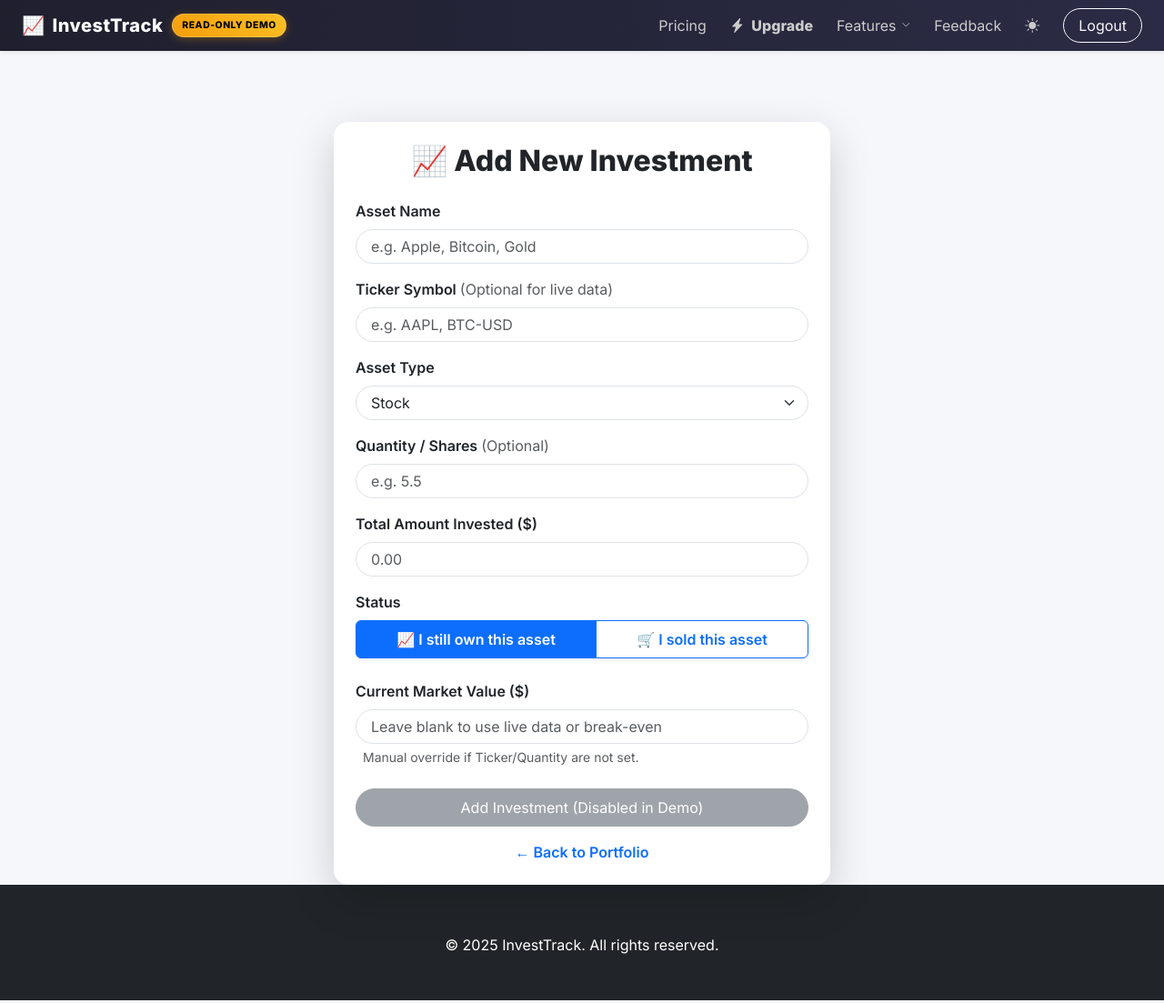
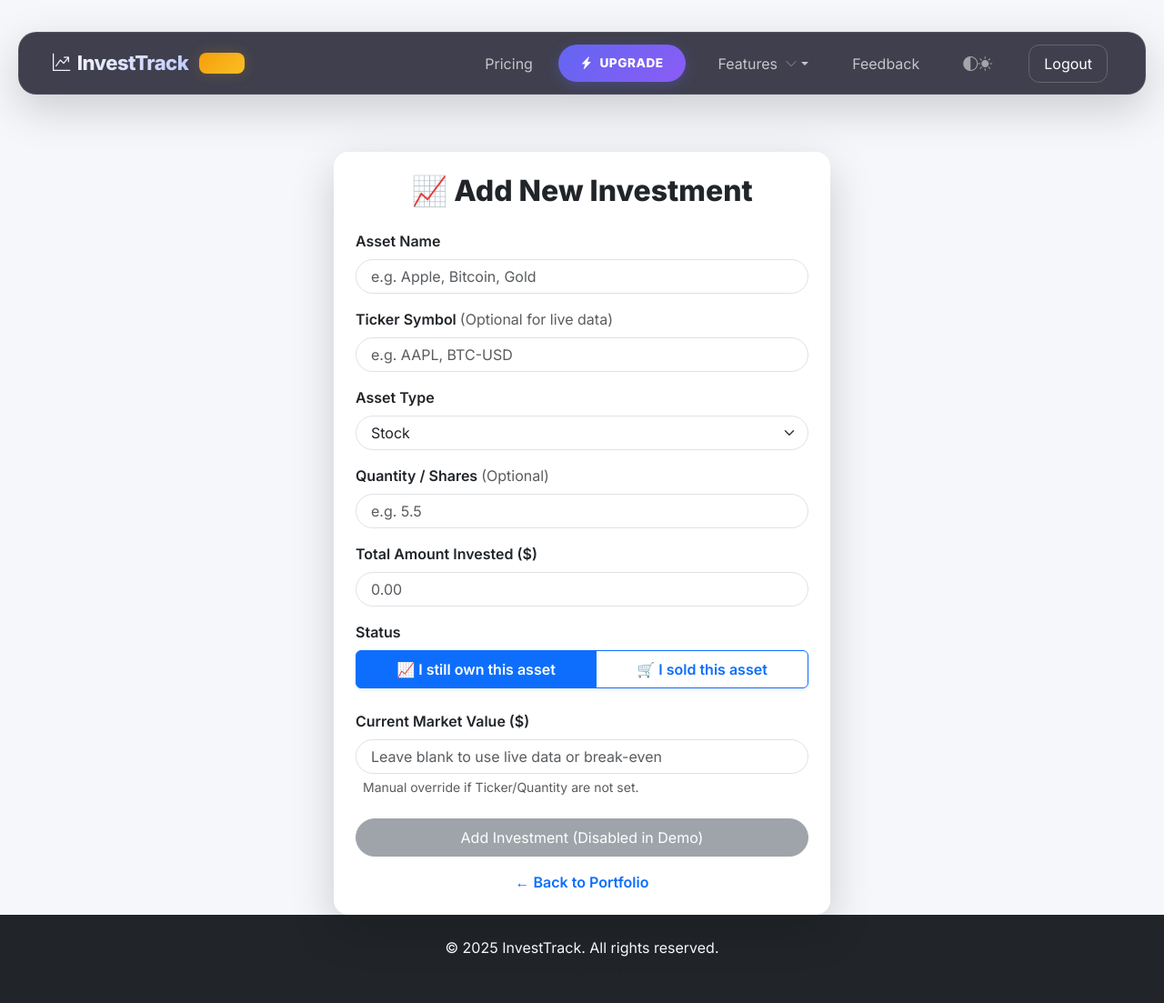
Before and after one commit to naylahabdalla/InvestTrack, a Flask app: page /add in a window 1280 px wide. Shown: the whole page at 91% size. Run offline with Flask 3, Linux system fonts and the light colour scheme; a user stored in the database is signed in.

Commit message:
style: elevate navbar to premium floating glassmorphism design

```diff
--- a/templates/base.html
+++ b/templates/base.html
@@ -36,87 +36,132 @@
             background-color: #0f172a;
         }
 
-        /* Navbar */
+        /* Navbar Redesign: Floating Glassmorphism */
         .navbar {
-            background: linear-gradient(90deg, #1f1f2e, #2b2b45);
+            background: rgba(31, 31, 46, 0.85);
+            backdrop-filter: blur(15px) saturate(160%);
+            -webkit-backdrop-filter: blur(15px) saturate(160%);
+            border: 1px solid rgba(255, 255, 255, 0.1);
+            border-radius: 20px;
+            margin: 15px 20px;
+            padding: 12px 25px;
+            box-shadow: 0 10px 30px rgba(0, 0, 0, 0.2);
+            transition: all 0.4s cubic-bezier(0.165, 0.84, 0.44, 1);
+            position: sticky;
+            top: 15px;
+            z-index: 1030;
+        }
+
+        .navbar.scrolled {
+            margin: 10px 15px;
+            padding: 10px 20px;
+            background: rgba(22, 22, 33, 0.95);
+            box-shadow: 0 15px 40px rgba(0, 0, 0, 0.3);
+        }
+
+        .navbar-brand {
+            font-size: 22px;
+            letter-spacing: -0.5px;
+            font-weight: 800;
+            background: linear-gradient(135deg, #fff 0%, #a5b4fc 100%);
+            -webkit-background-clip: text;
+            -webkit-text-fill-color: transparent;
         }
 
         .nav-link {
-            color: #ccc !important;
-            margin-right: 10px;
-            transition: 0.3s;
+            font-weight: 500;
+            color: rgba(255, 255, 255, 0.7) !important;
+            padding: 8px 16px !important;
+            border-radius: 12px;
+            margin: 0 4px;
+            transition: all 0.3s ease;
         }
 
         .nav-link:hover {
             color: #fff !important;
+            background: rgba(255, 255, 255, 0.08);
             transform: translateY(-1px);
         }
 
-        .navbar-brand {
-            font-size: 20px;
+        .nav-link.active {
+            color: #fff !important;
+            background: rgba(99, 102, 241, 0.15);
+        }
+
+        .upgrade-btn {
+            background: linear-gradient(135deg, #6366f1 0%, #8b5cf6 100%);
+            border: none;
+            color: white !important;
+            font-weight: 700;
+            padding: 10px 24px !important;
+            box-shadow: 0 4px 15px rgba(99, 102, 241, 0.3);
+            transition: all 0.3s ease;
+            text-transform: uppercase;
+            font-size: 0.85rem;
             letter-spacing: 0.5px;
         }
 
-        .btn-outline-light {
-            border-radius: 20px;
+        .upgrade-btn:hover {
+            transform: scale(1.05);
+            box-shadow: 0 6px 20px rgba(99, 102, 241, 0.4);
+            filter: brightness(1.1);
         }
 
-        /* Page spacing */
-        .container {
-            margin-top: 30px;
+        .logout-btn {
+            border: 1px solid rgba(255, 255, 255, 0.2);
+            color: #fff !important;
+            border-radius: 12px;
+            transition: all 0.3s ease;
+        }
+
+        .logout-btn:hover {
+            background: rgba(255, 255, 255, 0.1);
+            border-color: #fff;
+        }
+
+        .dropdown-menu {
+            background: rgba(31, 31, 46, 0.95);
+            backdrop-filter: blur(20px);
+            border: 1px solid rgba(255, 255, 255, 0.1);
+            border-radius: 16px;
+            padding: 12px;
+            margin-top: 15px !important;
+            box-shadow: 0 20px 50px rgba(0, 0, 0, 0.4);
+            animation: slideDown 0.3s ease;
+        }
+
+        @keyframes slideDown {
+            from { opacity: 0; transform: translateY(-10px); }
+            to { opacity: 1; transform: translateY(0); }
+        }
+
+        .dropdown-item {
+            color: rgba(255, 255, 255, 0.7) !important;
+            border-radius: 10px;
+            padding: 10px 15px;
+            font-weight: 500;
+        }
+
+        .dropdown-item:hover {
+            background: rgba(99, 102, 241, 0.1);
+            color: #fff !important;
+            padding-left: 20px;
         }
 
         .demo-badge {
-            background: linear-gradient(45deg, #f59e0b, #fbbf24);
+            background: linear-gradient(135deg, #f59e0b 0%, #fbbf24 100%);
             color: #000;
             font-size: 0.65rem;
             font-weight: 800;
             padding: 4px 10px;
-            border-radius: 20px;
-            letter-spacing: 0.05em;
-            box-shadow: 0 2px 10px rgba(245, 158, 11, 0.3);
-            text-transform: uppercase;
-            border: 1px solid rgba(255, 255, 255, 0.2);
-            margin-left: 10px;
-            display: inline-block;
-            vertical-align: middle;
+            border-radius: 8px;
+            margin-left: 12px;
+            box-shadow: 0 0 15px rgba(245, 158, 11, 0.2);
         }
 
-        /* Dropdown Custom Arrow */
-        .dropdown-toggle::after {
-            display: none;
-            /* Hide default Bootstrap caret */
-        }
-
-        .nav-dropdown-arrow {
-            font-size: 0.6rem;
-            margin-left: 6px;
-            transition: transform 0.3s ease;
-            display: inline-block;
-        }
-
-        .dropdown.show .nav-dropdown-arrow {
-            transform: rotate(180deg);
-        }
-
-        .dropdown-menu {
-            background: #1f1f2e;
-            border: 1px solid rgba(255, 255, 255, 0.1);
-            border-radius: 12px;
-            padding: 10px 0;
-            margin-top: 10px !important;
-        }
-
-        .dropdown-item {
-            color: #ccc !important;
-            padding: 8px 20px;
-            transition: all 0.2s;
-        }
-
-        .dropdown-item:hover {
-            background: rgba(255, 255, 255, 0.05);
-            color: #fff !important;
-            padding-left: 24px;
+        body {
+            font-family: 'Inter', sans-serif;
+            padding-top: 20px; /* Space for the floating navbar */
         }
     </style>
 
@@ -124,78 +169,75 @@
 
 <body>
 
-    <!-- ✅ NAVBAR -->
-    <nav class="navbar navbar-expand-lg navbar-dark shadow-sm px-4">
-
+    <!-- ✅ PREMIUM NAVBAR -->
+    <nav class="navbar navbar-expand-lg navbar-dark shadow-lg">
+        <div class="container-fluid">
             <!-- Logo -->
-        <a class="navbar-brand fw-bold d-flex align-items-center" href="/dashboard">
-            <span style="font-size:20px; margin-right:8px;">📈</span>
-            InvestTrack
+            <a class="navbar-brand d-flex align-items-center" href="/dashboard">
+                <i class="bi bi-graph-up-arrow me-2" style="font-size: 1.2rem; color: #a5b4fc;"></i>
+                <span>InvestTrack</span>
                 {% if session.get('is_demo') %}
-            <span class="demo-badge">Read-Only Demo</span>
+                <span class="demo-badge">DEMO</span>
                 {% endif %}
             </a>
 
             <!-- Mobile toggle -->
-        <button class="navbar-toggler" type="button" data-bs-toggle="collapse" data-bs-target="#navbarNav">
-            <span class="navbar-toggler-icon"></span>
+            <button class="navbar-toggler border-0 shadow-none" type="button" data-bs-toggle="collapse" data-bs-target="#navbarNav">
+                <i class="bi bi-list fs-1"></i>
             </button>
 
             <!-- Links -->
             <div class="collapse navbar-collapse" id="navbarNav">
-
                 <ul class="navbar-nav ms-auto align-items-center">
-
                     <li class="nav-item">
                         <a class="nav-link" href="/#pricing">Pricing</a>
                     </li>
+
                     {% if user %}
                     <li class="nav-item">
-                    <a class="nav-link fw-bold text-primary" href="/upgrade"><i
-                            class="bi bi-lightning-charge-fill me-1"></i> Upgrade</a>
+                        <a class="nav-link upgrade-btn mx-2 rounded-pill" href="/upgrade">
+                            <i class="bi bi-lightning-charge-fill me-1"></i> Upgrade
+                        </a>
                     </li>
-                <li class="nav-item dropdown">
+                    <li class="nav-item dropdown px-2">
                         <a class="nav-link dropdown-toggle d-flex align-items-center" href="#" id="featuresDropdown"
                             role="button" data-bs-toggle="dropdown" aria-expanded="false">
-                        Features <i class="bi bi-chevron-down nav-dropdown-arrow"></i>
+                            Features <i class="bi bi-chevron-down ms-2 opacity-50 small"></i>
                         </a>
-                    <ul class="dropdown-menu dropdown-menu-end shadow-lg" aria-labelledby="featuresDropdown">
-                        <li><a class="dropdown-item" href="/dashboard">Overview</a></li>
-                        <li><a class="dropdown-item" href="/portfolio">Portfolio</a></li>
-                        <li><a class="dropdown-item" href="/analytics">Analytics</a></li>
-                        <li><a class="dropdown-item" href="/currency">Currency</a></li>
-                        <li><a class="dropdown-item" href="/learn">Learn</a></li>
+                        <ul class="dropdown-menu dropdown-menu-end" aria-labelledby="featuresDropdown">
+                            <li><a class="dropdown-item" href="/dashboard"><i class="bi bi-grid-fill me-2 opacity-75"></i> Overview</a></li>
+                            <li><a class="dropdown-item" href="/portfolio"><i class="bi bi-wallet2 me-2 opacity-75"></i> Portfolio</a></li>
+                            <li><a class="dropdown-item" href="/analytics"><i class="bi bi-pie-chart-fill me-2 opacity-75"></i> Analytics</a></li>
+                            <li><a class="dropdown-item" href="/currency"><i class="bi bi-currency-exchange me-2 opacity-75"></i> Currency</a></li>
+                            <li><a class="dropdown-item" href="/learn"><i class="bi bi-book-half me-2 opacity-75"></i> Learn</a></li>
                         </ul>
                     </li>
-
                     <li class="nav-item">
                         <a class="nav-link" href="/feedback">Feedback</a>
                     </li>
                     {% endif %}
 
                     <!-- Theme Toggle -->
-                <li class="nav-item ms-2">
-                    <button class="btn btn-link nav-link px-0 text-white" id="bd-theme" type="button"
-                        aria-expanded="false" data-bs-toggle="dropdown" data-bs-display="static"
-                        aria-label="Toggle theme (auto)">
-                        <span class="theme-icon-active" id="theme-icon"><i class="bi bi-circle-half"></i></span>
+                    <li class="nav-item ms-lg-2">
+                        <button class="btn nav-link px-2 text-white opacity-75 hover-opacity-100" id="bd-theme" type="button">
+                            <i class="bi bi-circle-half" id="theme-icon"></i>
                         </button>
                     </li>
 
-                <!-- Logout Button -->
-                <li class="nav-item ms-3">
+                    <!-- Access Buttons -->
+                    <li class="nav-item ms-lg-3 mt-3 mt-lg-0">
                         {% if user %}
-                    <a href="/logout" class="btn btn-outline-light rounded-pill px-3">Logout</a>
+                        <a href="/logout" class="nav-link logout-btn px-4 text-center">Logout</a>
                         {% else %}
-                    <a href="/login" class="btn btn-outline-light rounded-pill px-3 me-2">Login</a>
-                    <a href="/signup" class="btn btn-light rounded-pill px-3">Signup</a>
+                        <div class="d-flex flex-column flex-lg-row gap-2">
+                            <a href="/login" class="nav-link opacity-75 hover-opacity-100 px-4 text-center">Login</a>
+                            <a href="/signup" class="btn btn-light rounded-pill px-4 fw-bold">Signup</a>
+                        </div>
                         {% endif %}
                     </li>
-
                 </ul>
-
             </div>
-
+        </div>
     </nav>
 
     <!-- ✅ PAGE CONTENT -->
@@ -210,6 +252,17 @@
     <script>
         (() => {
             'use strict'
+
+            // Scroll handling for navbar
+            window.addEventListener('scroll', () => {
+                const nav = document.querySelector('.navbar');
+                if (window.scrollY > 20) {
+                    nav.classList.add('scrolled');
+                } else {
+                    nav.classList.remove('scrolled');
+                }
+            });
+
             const getStoredTheme = () => localStorage.getItem('theme')
             const setStoredTheme = theme => localStorage.setItem('theme', theme)
             const getPreferredTheme = () => {
```
Lines whose indentation alone changed are shown as unchanged.
